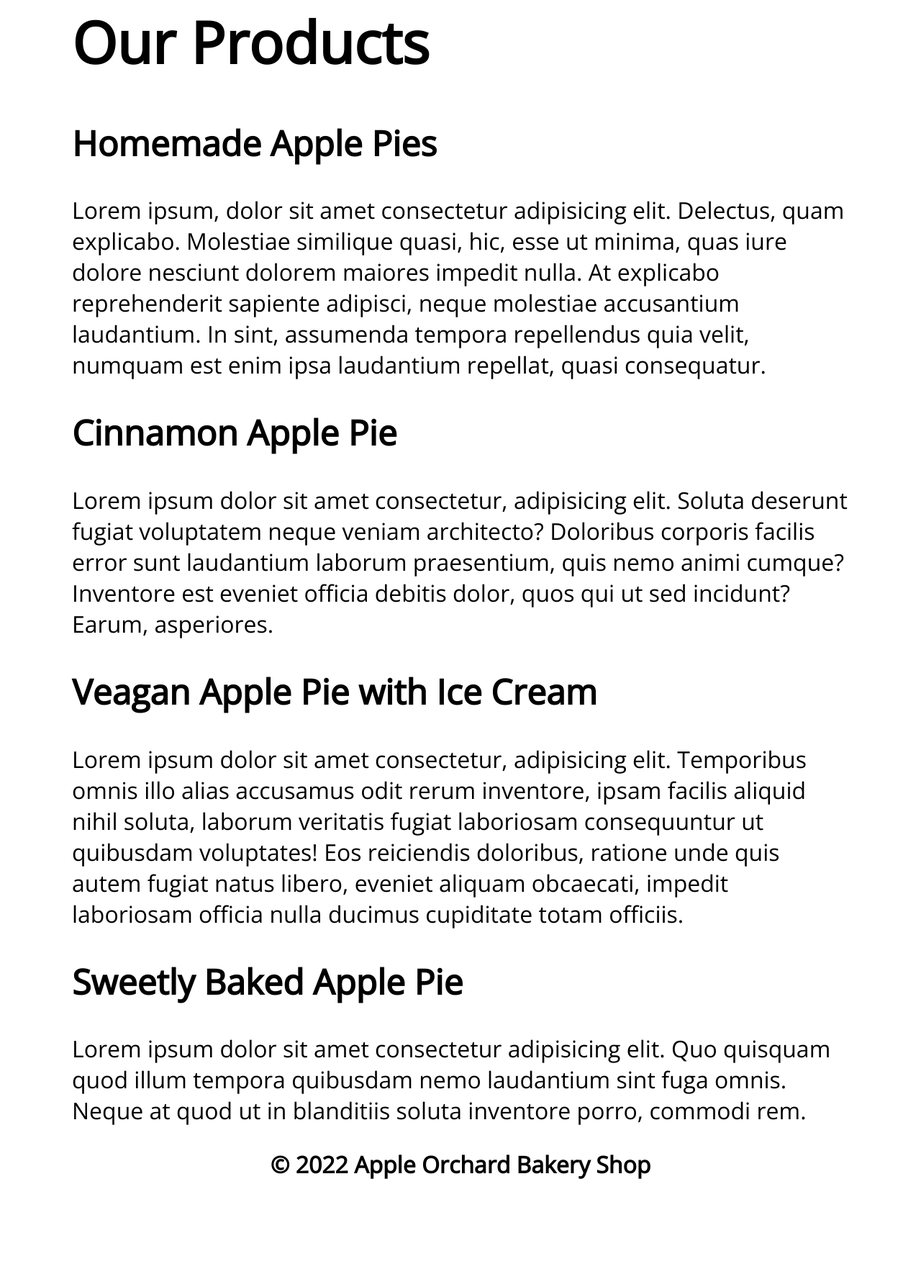
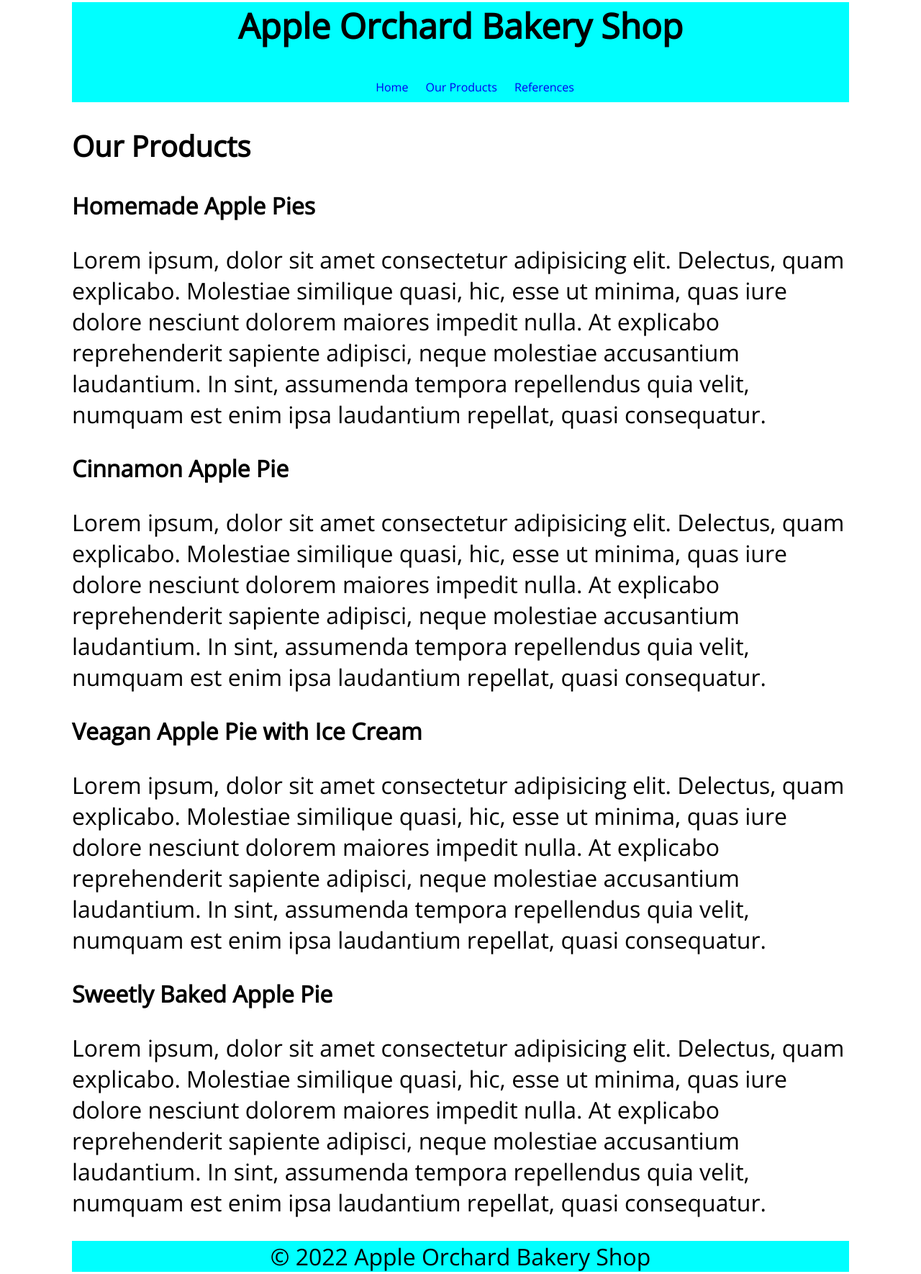
Before and after one commit to Nmorakinyo/mtm6201-midterm, a plain HTML site: page content.html in a window 1280 px wide. Shown: the part 97-1867 px from the top of the page at 72% size. Before the commit the page ends 1836 px from the top, so only its background shows below. Drawn offline with nearby package versions, Linux system fonts and the light colour scheme.

Commit message:
adds nav bar

```diff
--- a/content.html
+++ b/content.html
@@ -9,35 +9,47 @@
 </head>
 <body>
 
+    <header>
+        <h1>Apple Orchard Bakery Shop</h1>
+
+        <ul>
+            <li>  <a href="index.html"> Home</a> </li>
+            <li> <a href="content.html"> Our Products</a> </li>
+            <li> <a href="references.html"> References</a> </li>
+        </ul>
+    </header>
+<main>
+    <!--Content Page Section-->
+
+    <h2>Our Products</h2>
 
 
-    <!--Content Page Section-->
-    <h1>Our Products</h1>
 
-    <h2>Homemade Apple Pies</h2>
+
+        <h3 id="apple">Homemade Apple Pies</h3>
+        <p>
+            Lorem ipsum, dolor sit amet consectetur adipisicing elit. Delectus, quam explicabo. Molestiae similique quasi, hic, esse ut minima, quas iure dolore nesciunt dolorem maiores impedit nulla. At explicabo reprehenderit sapiente adipisci, neque molestiae accusantium laudantium. In sint, assumenda tempora repellendus quia velit, numquam est enim ipsa laudantium repellat, quasi consequatur.
+        </p>
+
+    <h3 id="cinnamon">Cinnamon Apple Pie</h3>
 
     <p>
-Lorem ipsum, dolor sit amet consectetur adipisicing elit. Delectus, quam explicabo. Molestiae similique quasi, hic, esse ut minima, quas iure dolore nesciunt dolorem maiores impedit nulla. At explicabo reprehenderit sapiente adipisci, neque molestiae accusantium laudantium. In sint, assumenda tempora repellendus quia velit, numquam est enim ipsa laudantium repellat, quasi consequatur.
+        Lorem ipsum, dolor sit amet consectetur adipisicing elit. Delectus, quam explicabo. Molestiae similique quasi, hic, esse ut minima, quas iure dolore nesciunt dolorem maiores impedit nulla. At explicabo reprehenderit sapiente adipisci, neque molestiae accusantium laudantium. In sint, assumenda tempora repellendus quia velit, numquam est enim ipsa laudantium repellat, quasi consequatur.
     </p>
 
-    <h2>Cinnamon Apple Pie</h2>
-
+    <h3 id="veagan">Veagan Apple Pie with Ice Cream</h3>
     <p>
-Lorem ipsum dolor sit amet consectetur, adipisicing elit. Soluta deserunt fugiat voluptatem neque veniam architecto? Doloribus corporis facilis error sunt laudantium laborum praesentium, quis nemo animi cumque? Inventore est eveniet officia debitis dolor, quos qui ut sed incidunt? Earum, asperiores.
+        Lorem ipsum, dolor sit amet consectetur adipisicing elit. Delectus, quam explicabo. Molestiae similique quasi, hic, esse ut minima, quas iure dolore nesciunt dolorem maiores impedit nulla. At explicabo reprehenderit sapiente adipisci, neque molestiae accusantium laudantium. In sint, assumenda tempora repellendus quia velit, numquam est enim ipsa laudantium repellat, quasi consequatur.
     </p>
 
-    <h2>Veagan Apple Pie with Ice Cream</h2>
-    <p>
-Lorem ipsum dolor sit amet consectetur, adipisicing elit. Temporibus omnis illo alias accusamus odit rerum inventore, ipsam facilis aliquid nihil soluta, laborum veritatis fugiat laboriosam consequuntur ut quibusdam voluptates! Eos reiciendis doloribus, ratione unde quis autem fugiat natus libero, eveniet aliquam obcaecati, impedit laboriosam officia nulla ducimus cupiditate totam officiis.
-    </p>
+    <h3 id="sweetly">Sweetly Baked Apple Pie </h3>
 
-    <h2>Sweetly Baked Apple Pie </h2>
-
-    <p>Lorem ipsum dolor sit amet consectetur adipisicing elit. Quo quisquam quod illum tempora quibusdam nemo laudantium sint fuga omnis. Neque at quod ut in blanditiis soluta inventore porro, commodi rem.</p>
+    <p>Lorem ipsum, dolor sit amet consectetur adipisicing elit. Delectus, quam explicabo. Molestiae similique quasi, hic, esse ut minima, quas iure dolore nesciunt dolorem maiores impedit nulla. At explicabo reprehenderit sapiente adipisci, neque molestiae accusantium laudantium. In sint, assumenda tempora repellendus quia velit, numquam est enim ipsa laudantium repellat, quasi consequatur.</p>
+</main>
 
     <footer>
 
-        <h3> &copy 2022 Apple Orchard Bakery Shop</h3>
+        <p> &copy 2022 Apple Orchard Bakery Shop</p>
      </footer>
 </body>
 </html>
--- a/main.css
+++ b/main.css
@@ -5,11 +5,11 @@ body {
   font-family: open Sans;
 }
 h1 {
-  font-size: 5em;
+  font-size: 3em;
 }
 
 h2 {
-  font-size: 3em;
+  font-size: 2.5em;
 }
 h3 {
   font-size: 2em;
@@ -18,11 +18,24 @@ h3 {
 p {
   font-size: 2em;
 }
-
+/* remove bullets from the nav */
+ul{
+  list-style-type: none;
+}
+/* remove underline from the nav */
+ul a {
+  text-decoration: none;
+}
+/* to arrange (to display)the menu items horizontally */
+li{
+  display: inline-block;
+  padding: 10px;
+}
 
 header {
 width: 100%;
 text-align: center;
+background-color: aqua;
 }
 
 .container {
@@ -60,4 +73,5 @@ align-items: center;
 footer {
   width: 100%;
   text-align: center;
+  background-color: aqua ;
   }
```
Also changed, not shown: index.html (+15 -25 lines), references.html (+18 -1 lines), images/homemadeapplepie.jpg.
